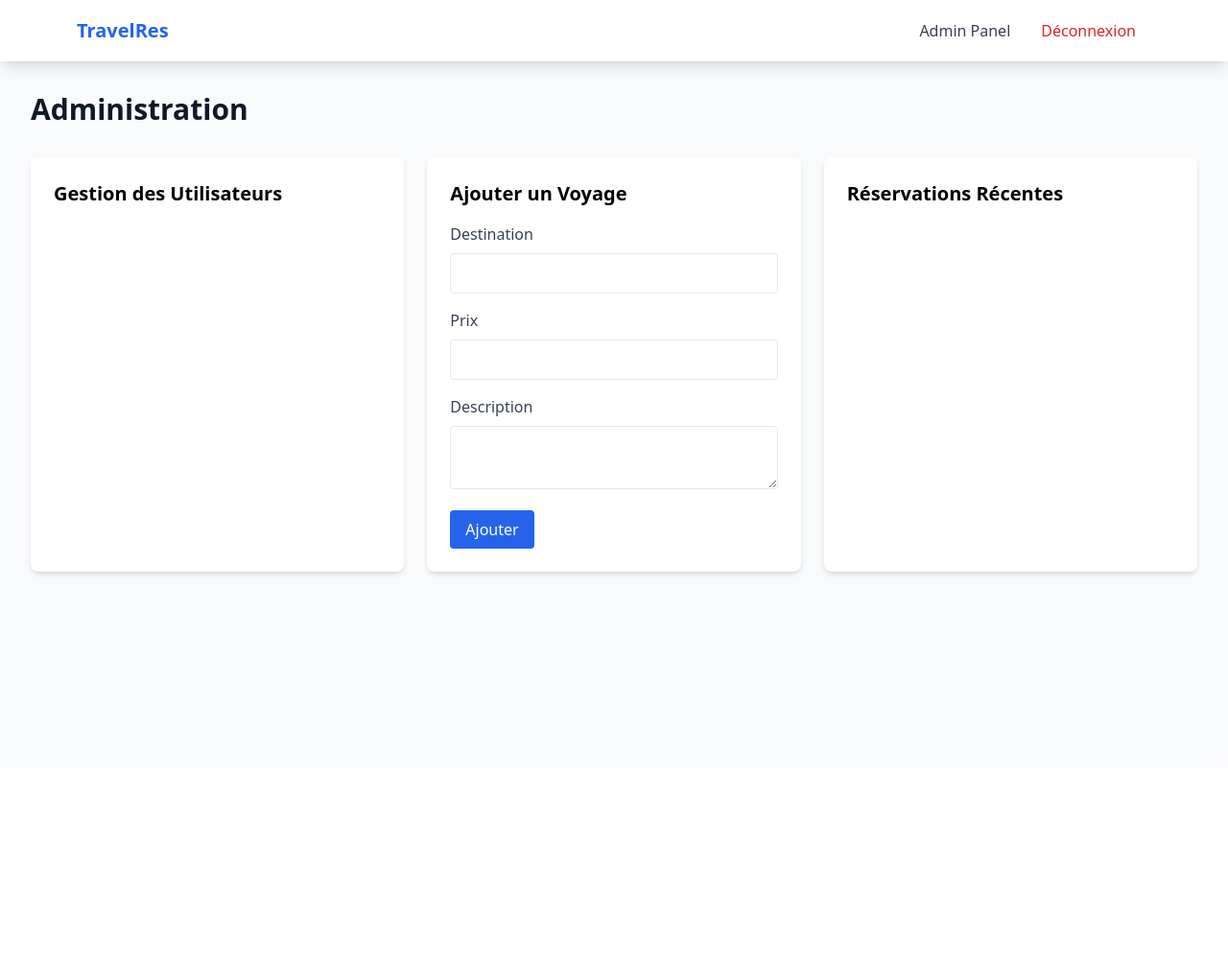
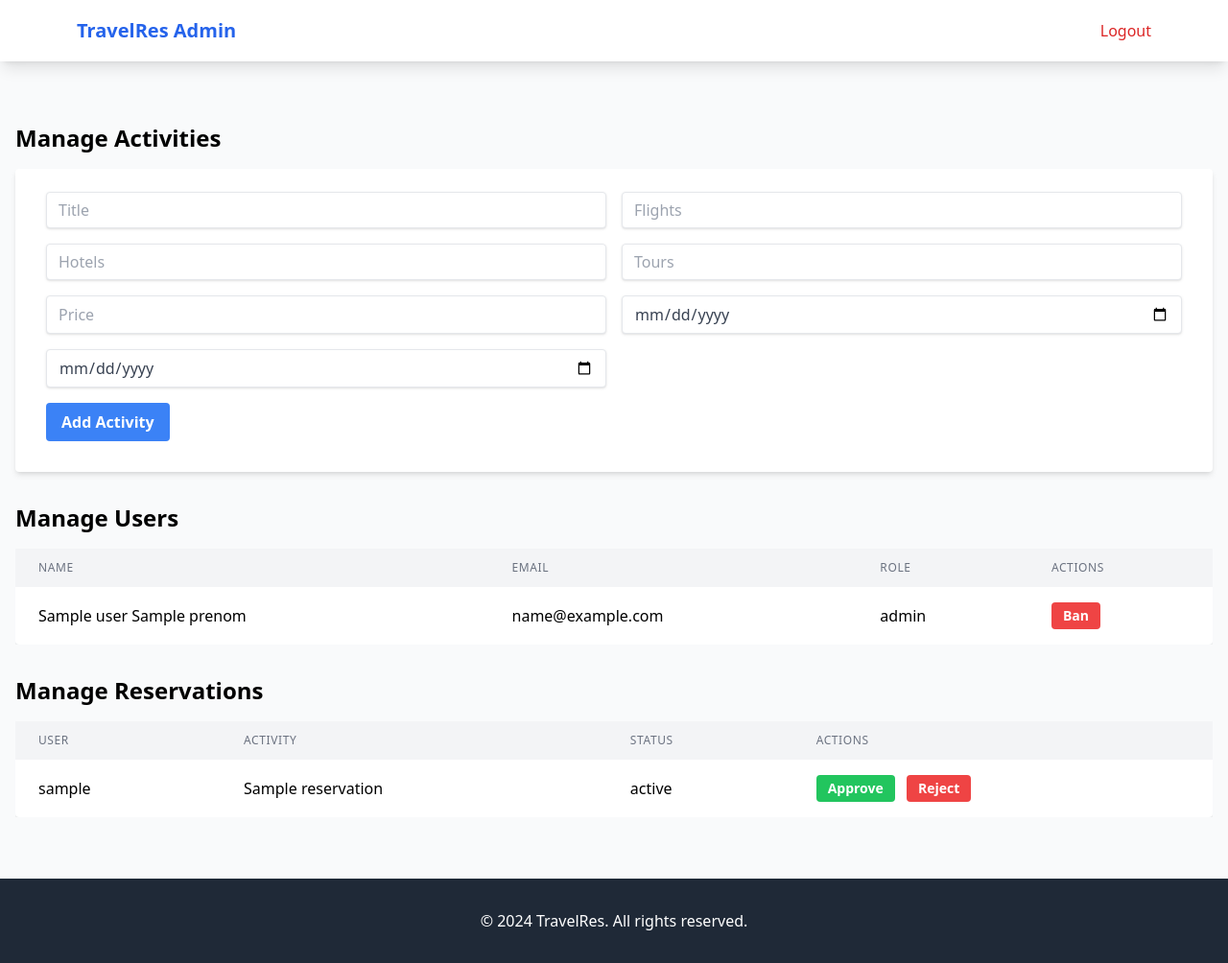
Before and after one commit to ligh-cloud/site-de-voyage-2.0, a PHP site: template view/admin_dashboard.php in a window 1280 px wide. Shown: the whole page at 96% size. Before the commit the page ends 601 px from the top, so only its background shows below. Run offline with PHP 8.4, Linux system fonts and the light colour scheme; the template is opened without the code that fills it: most values are stand-ins (such as "Sample title", 1, 10 or a date in 2020); some libraries are stand-ins or nearby versions.

Commit message:
i dont know what is this

```diff
--- a/controller/login.php
+++ b/controller/login.php
@@ -1,6 +1,6 @@
 <?php
-require_once "../model/utilisateurs.php";
 
+  require_once "../model/utilisateurs.php";
 if ($_SERVER['REQUEST_METHOD'] == 'POST') {
 
     $email = trim($_POST['email']);
@@ -25,6 +25,7 @@ if ($_SERVER['REQUEST_METHOD'] == 'POST') {
 
         if ($user->login()) {
             echo "Login successful";
+            header("location: ../view/admin_dashboard.php");
         } else {
             echo "Invalid email or password";
             var_dump($user) ;
--- a/view/admin_dashboard.php
+++ b/view/admin_dashboard.php
@@ -1,64 +1,139 @@
+
 <!DOCTYPE html>
 <html lang="fr">
 <head>
     <meta charset="UTF-8">
     <meta name="viewport" content="width=device-width, initial-scale=1.0">
-    <title>TravelRes - Administration</title>
+    <title>Admin Dashboard - TravelRes</title>
     <script src="https://cdn.tailwindcss.com"></script>
 </head>
 <body class="bg-gray-50">
-    <nav class="bg-white shadow-lg">
+
+    <nav class="bg-white shadow-lg mb-8">
         <div class="max-w-6xl mx-auto px-4">
             <div class="flex justify-between items-center h-16">
-                <div class="flex items-center">
-                    <a href="index.html" class="text-xl font-bold text-blue-600">TravelRes</a>
-                </div>
-                <div class="hidden md:flex items-center space-x-4">
-                    <!-- i should add a form her so i can deconnect -->
-                    <span class="text-gray-700">Admin Panel</span>
-                    <button  class="px-4 py-2 text-red-600 hover:text-red-700">Déconnexion</button>
+                <a href="index.php" class="text-xl font-bold text-blue-600">TravelRes Admin</a>
+                <div class="flex items-center space-x-4">
+                    <a href="../logout.php" class="text-red-600 hover:text-red-800">Logout</a>
                 </div>
             </div>
         </div>
     </nav>
 
-    <div class="max-w-7xl mx-auto px-4 sm:px-6 lg:px-8 py-8">
-        <h1 class="text-3xl font-bold text-gray-900 mb-8">Administration</h1>
+    <div class="container mx-auto px-4 py-8">
 
-        <div class="grid grid-cols-1 md:grid-cols-2 lg:grid-cols-3 gap-6">
-            <div class="bg-white p-6 rounded-lg shadow-md">
-                <h2 class="text-xl font-semibold mb-4">Gestion des Utilisateurs</h2>
-                <div id="usersList" class="space-y-4">
-                    <!-- users will be loaded here -->
+        <?php if (isset($_SESSION['error'])): ?>
+            <div class="bg-red-100 border border-red-400 text-red-700 px-4 py-3 rounded mb-4">
+                <?= htmlspecialchars($_SESSION['error']) ?>
+                <?php unset($_SESSION['error']); ?>
+            </div>
+        <?php endif; ?>
+
+        <?php if (isset($_SESSION['success'])): ?>
+            <div class="bg-green-100 border border-green-400 text-green-700 px-4 py-3 rounded mb-4">
+                <?= htmlspecialchars($_SESSION['success']) ?>
+                <?php unset($_SESSION['success']); ?>
+            </div>
+        <?php endif; ?>
+
+
+        <section id="activities" class="mb-8">
+            <h2 class="text-2xl font-bold mb-4">Manage Activities</h2>
+            <form action="../controller/admin.php" method="POST" class="bg-white shadow-md rounded px-8 pt-6 pb-8 mb-4">
+                <input type="hidden" name="action" value="add_activity">
+                <div class="grid grid-cols-1 md:grid-cols-2 gap-4">
+                    <input type="text" name="titre" placeholder="Title" class="shadow appearance-none border rounded w-full py-2 px-3 text-gray-700 leading-tight focus:outline-none focus:shadow-outline">
+                    <input type="text" name="vols" placeholder="Flights" class="shadow appearance-none border rounded w-full py-2 px-3 text-gray-700 leading-tight focus:outline-none focus:shadow-outline">
+                    <input type="text" name="hotels" placeholder="Hotels" class="shadow appearance-none border rounded w-full py-2 px-3 text-gray-700 leading-tight focus:outline-none focus:shadow-outline">
+                    <input type="text" name="circuits_touristiques" placeholder="Tours" class="shadow appearance-none border rounded w-full py-2 px-3 text-gray-700 leading-tight focus:outline-none focus:shadow-outline">
+                    <input type="number" name="prix" placeholder="Price" class="shadow appearance-none border rounded w-full py-2 px-3 text-gray-700 leading-tight focus:outline-none focus:shadow-outline">
+                    <input type="date" name="date_debut" class="shadow appearance-none border rounded w-full py-2 px-3 text-gray-700 leading-tight focus:outline-none focus:shadow-outline">
+                    <input type="date" name="date_fin" class="shadow appearance-none border rounded w-full py-2 px-3 text-gray-700 leading-tight focus:outline-none focus:shadow-outline">
                 </div>
+                <div class="mt-4">
+                    <button type="submit" class="bg-blue-500 hover:bg-blue-700 text-white font-bold py-2 px-4 rounded focus:outline-none focus:shadow-outline">
+                        Add Activity
+                    </button>
+                </div>
+            </form>
+        </section>
+
+
+        <section id="users" class="mb-8">
+            <h2 class="text-2xl font-bold mb-4">Manage Users</h2>
+            <div class="overflow-x-auto">
+                <table class="min-w-full bg-white shadow-md rounded">
+                    <thead class="bg-gray-100">
+                        <tr>
+                            <th class="px-6 py-3 text-left text-xs font-medium text-gray-500 uppercase tracking-wider">Name</th>
+                            <th class="px-6 py-3 text-left text-xs font-medium text-gray-500 uppercase tracking-wider">Email</th>
+                            <th class="px-6 py-3 text-left text-xs font-medium text-gray-500 uppercase tracking-wider">Role</th>
+                            <th class="px-6 py-3 text-left text-xs font-medium text-gray-500 uppercase tracking-wider">Actions</th>
+                        </tr>
+                    </thead>
+                    <tbody class="divide-y divide-gray-200">
+                        <?php foreach ($users as $user): ?>
+                        <tr>
+                            <td class="px-6 py-4 whitespace-nowrap"><?= htmlspecialchars($user['nom'] . ' ' . $user['prenom']) ?></td>
+                            <td class="px-6 py-4 whitespace-nowrap"><?= htmlspecialchars($user['email']) ?></td>
+                            <td class="px-6 py-4 whitespace-nowrap"><?= htmlspecialchars($user['role']) ?></td>
+                            <td class="px-6 py-4 whitespace-nowrap">
+                                <form action="admin_dashboard.php" method="POST" class="inline">
+                                    <input type="hidden" name="action" value="ban_user">
+                                    <input type="hidden" name="user_id" value="<?= $user['id'] ?>">
+                                    <button type="submit" class="bg-red-500 hover:bg-red-700 text-white font-bold py-1 px-3 rounded text-sm">Ban</button>
+                                </form>
+                            </td>
+                        </tr>
+                        <?php endforeach; ?>
+                    </tbody>
+                </table>
             </div>
+        </section>
 
-            <div class="bg-white p-6 rounded-lg shadow-md">
-                <h2 class="text-xl font-semibold mb-4">Ajouter un Voyage</h2>
-                <form id="addTripForm" class="space-y-4">
-                    <div>
-                        <label class="block text-gray-700 mb-2">Destination</label>
-                        <input type="text" name="destination" required class="w-full border rounded p-2">
-                    </div>
-                    <div>
-                        <label class="block text-gray-700 mb-2">Prix</label>
-                        <input type="number" name="price" required class="w-full border rounded p-2">
-                    </div>
-                    <div>
-                        <label class="block text-gray-700 mb-2">Description</label>
-                        <textarea name="description" required class="w-full border rounded p-2"></textarea>
-                    </div>
-                    <button type="submit" class="bg-blue-600 text-white rounded px-4 py-2 hover:bg-blue-700">
-                        Ajouter
-                    </button>
-                </form>
+
+        <section id="reservations">
+            <h2 class="text-2xl font-bold mb-4">Manage Reservations</h2>
+            <div class="overflow-x-auto">
+                <table class="min-w-full bg-white shadow-md rounded">
+                    <thead class="bg-gray-100">
+                        <tr>
+                            <th class="px-6 py-3 text-left text-xs font-medium text-gray-500 uppercase tracking-wider">User</th>
+                            <th class="px-6 py-3 text-left text-xs font-medium text-gray-500 uppercase tracking-wider">Activity</th>
+                            <th class="px-6 py-3 text-left text-xs font-medium text-gray-500 uppercase tracking-wider">Status</th>
+                            <th class="px-6 py-3 text-left text-xs font-medium text-gray-500 uppercase tracking-wider">Actions</th>
+                        </tr>
+                    </thead>
+                    <tbody class="divide-y divide-gray-200">
+                        <?php foreach ($reservations as $reservation): ?>
+                        <tr>
+                            <td class="px-6 py-4 whitespace-nowrap"><?= htmlspecialchars($reservation['user_name']) ?></td>
+                            <td class="px-6 py-4 whitespace-nowrap"><?= htmlspecialchars($reservation['activity_title']) ?></td>
+                            <td class="px-6 py-4 whitespace-nowrap"><?= htmlspecialchars($reservation['status']) ?></td>
+                            <td class="px-6 py-4 whitespace-nowrap">
+                                <form action="admin_dashboard.php" method="POST" class="inline">
+                                    <input type="hidden" name="action" value="approve_reservation">
+                                    <input type="hidden" name="reservation_id" value="<?= $reservation['id'] ?>">
+                                    <button type="submit" class="bg-green-500 hover:bg-green-700 text-white font-bold py-1 px-3 rounded text-sm mr-2">Approve</button>
+                                </form>
+                                <form action="admin_dashboard.php" method="POST" class="inline">
+                                    <input type="hidden" name="action" value="reject_reservation">
+                                    <input type="hidden" name="reservation_id" value="<?= $reservation['id'] ?>">
+                                    <button type="submit" class="bg-red-500 hover:bg-red-700 text-white font-bold py-1 px-3 rounded text-sm">Reject</button>
+                                </form>
+                            </td>
+                        </tr>
+                        <?php endforeach; ?>
+                    </tbody>
+                </table>
             </div>
+        </section>
+    </div>
 
-            <div class="bg-white p-6 rounded-lg shadow-md">
-                <h2 class="text-xl font-semibold mb-4">Réservations Récentes</h2>
-                <div id="reservationsList" class="space-y-4">
-
-                </div>
-            </div>
+    <footer class="bg-gray-800 text-white py-8 mt-8">
+        <div class="max-w-6xl mx-auto px-4 text-center">
+            <p>© 2024 TravelRes. All rights reserved.</p>
         </div>
-    </div>
+    </footer>
+</body>
+</html>
```
Also changed, not shown: controller/admin.php (added, +117 -0 lines), model/utilisateurs.php (+39 -15 lines).
